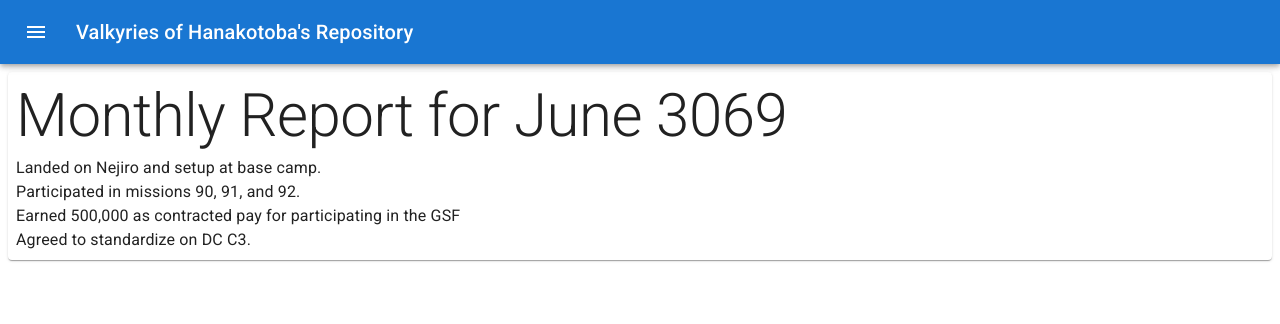
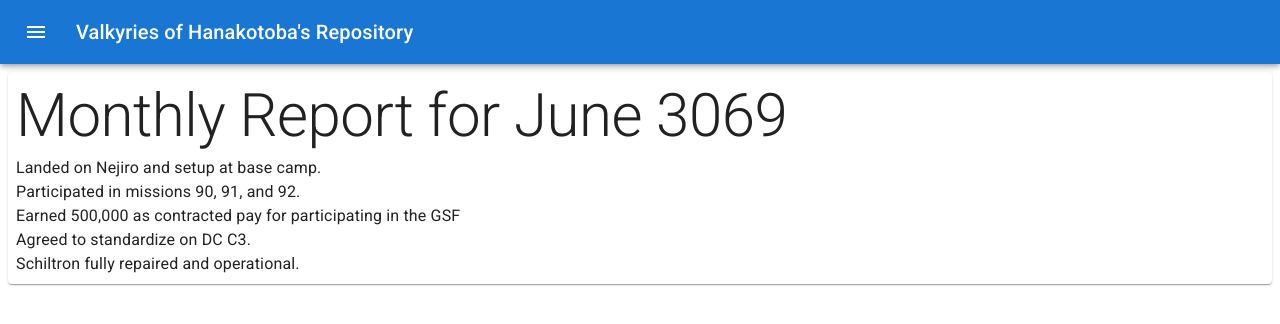
Before and after one commit to Rangoric/BattleTech-Campaign, a Next.js app: page /BattleTech-Campaign/monthly-report-3069-06 in a window 1280 px wide. Shown: the top 324 px of the page. Built offline with nearby package versions, Linux system fonts and the light colour scheme.

Commit message:
Update monthly-report-3069-06.mdx

```diff
--- a/src/pages/monthly-report-3069-06.mdx
+++ b/src/pages/monthly-report-3069-06.mdx
@@ -12,3 +12,5 @@ Participated in missions 90, 91, and 92.
 Earned 500,000 as contracted pay for participating in the GSF
 
 Agreed to standardize on DC C3.
+
+Schiltron fully repaired and operational.
```
